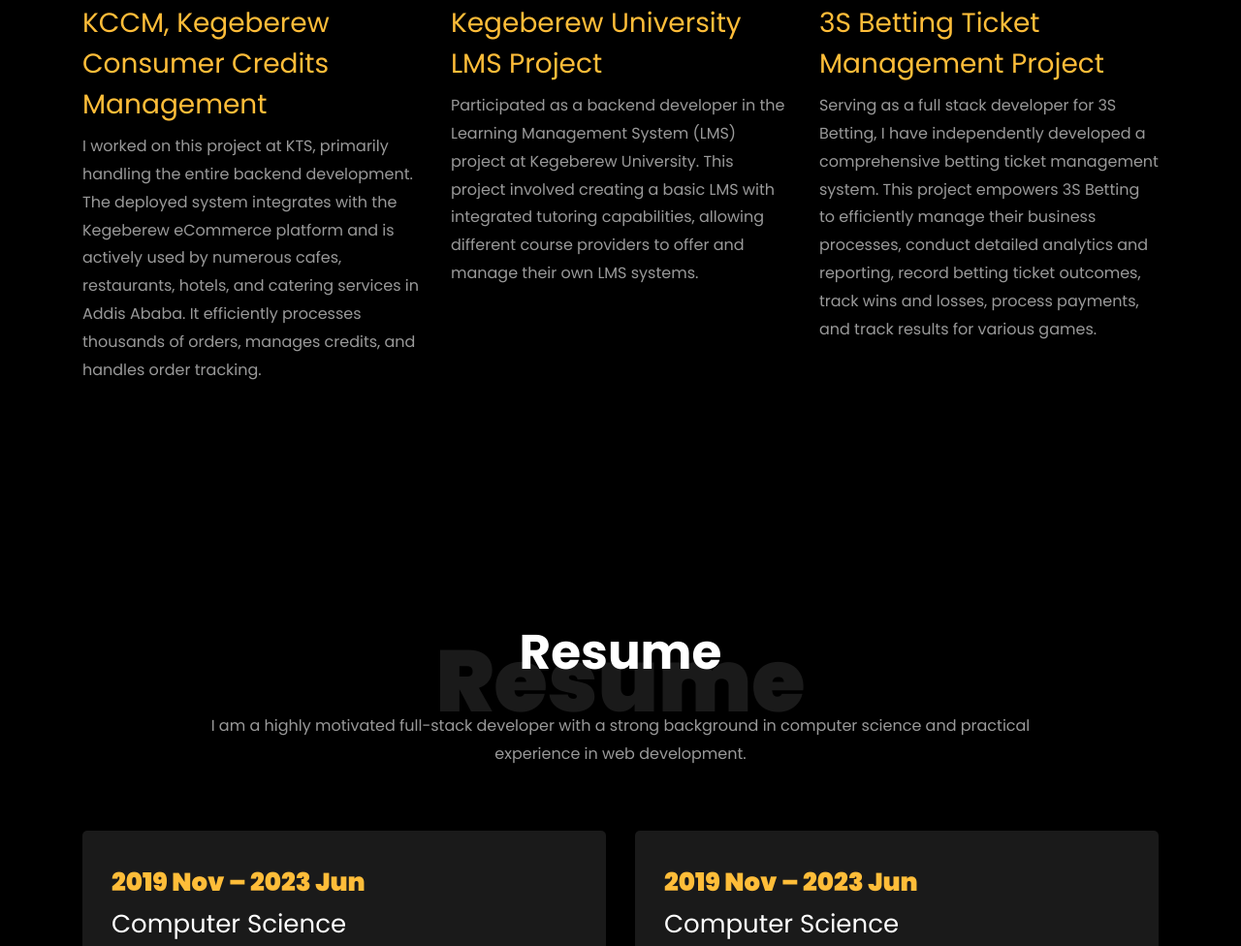
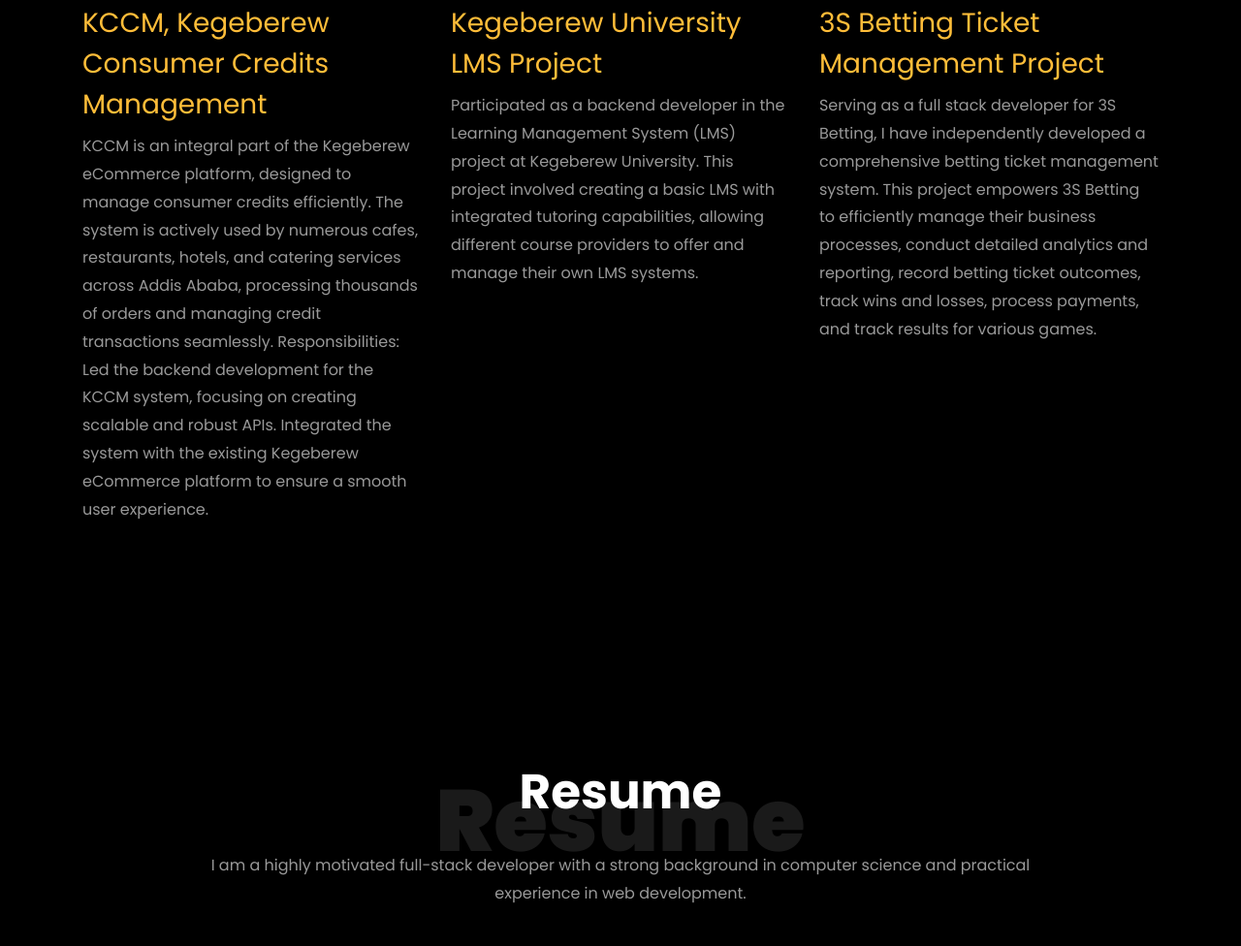
Before and after one commit to Yohannes444/yohannes, a plain HTML site: page index.html in a window 1280 px wide. Shown: the part 2204-3180 px from the top of the page at 97% size. Drawn offline with Linux system fonts and the light colour scheme; files whose address does not match are found by name.

Commit message:
update kccm project

```diff
--- a/index.html
+++ b/index.html
@@ -141,8 +141,13 @@
 				<a href="http://kccm.purposeblacketh.com/l" class="block-20" style="background-image: url('images/kccmBGr.jpg');">
 				</a>
 				<div class="text mt-3 float-right d-block">
-				  <h3 class="heading"><a href="http://kccm.purposeblacketh.com/">KCCM, Kegeberew Consumer Credits Management</a></h3>
-				  <p>I worked on this project at KTS, primarily handling the entire backend development. The deployed system integrates with the Kegeberew eCommerce platform and is actively used by numerous cafes, restaurants, hotels, and catering services in Addis Ababa. It efficiently processes thousands of orders, manages credits, and handles order tracking.</p>
+				  <h3 class="heading"><a href="https://kegeberew.com/">KCCM, Kegeberew Consumer Credits Management</a></h3>
+				  <p> KCCM is an integral part of the Kegeberew eCommerce platform, designed to
+					manage consumer credits efficiently. The system is actively used by numerous cafes, restaurants,
+					hotels, and catering services across Addis Ababa, processing thousands of orders and managing credit
+					transactions seamlessly. Responsibilities: Led the backend development for the KCCM system, focusing
+					on creating scalable and robust APIs. Integrated the system with the existing Kegeberew eCommerce
+					platform to ensure a smooth user experience.</p>
 				</div>
 			  </div>
 			</div>
```
